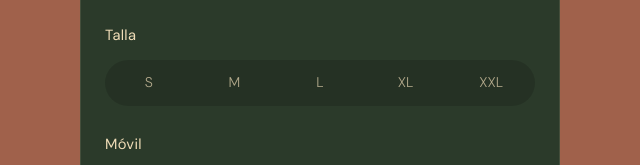
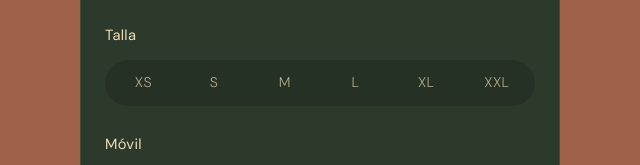
Before and after one commit to sorollaalberto-dotcom/Calanda2026, a plain HTML site: page index.html in a window 1280 px wide. Shown: the part 7244-7409 px from the top of the page, 320-960 px from the left. Drawn offline with nearby package versions, Linux system fonts and the light colour scheme; a web font is replaced by a local one.

Commit message:
Añade la talla XS al pedido de camiseta
Co-Authored-By: Claude Fable 5.2 <noreply@anthropic.com>
Claude-Session: https://claude.ai/code/session_016hSFzzcMSbz6wSj7DXY4D1

```diff
--- a/index.html
+++ b/index.html
@@ -876,6 +876,8 @@
     font-size:.88rem;font-weight:300;color:var(--crema-70);
     transition:.16s ease;min-height:38px;line-height:1.25;
   }
+  .tallas{gap:2px}
+  .tallas .opcion span{padding-inline:2px;letter-spacing:.02em}
   .opcion input:checked + span{
     background:var(--ambar);color:var(--verde);font-weight:400;
   }
@@ -1260,7 +1262,8 @@
 
         <div class="campo">
           <label class="etiqueta" id="etiqueta-talla">Talla</label>
-          <div class="opciones" role="radiogroup" aria-labelledby="etiqueta-talla">
+          <div class="opciones tallas" role="radiogroup" aria-labelledby="etiqueta-talla">
+            <label class="opcion"><input type="radio" name="talla" value="XS" required><span>XS</span></label>
             <label class="opcion"><input type="radio" name="talla" value="S" required><span>S</span></label>
             <label class="opcion"><input type="radio" name="talla" value="M" required><span>M</span></label>
             <label class="opcion"><input type="radio" name="talla" value="L" required><span>L</span></label>
```
